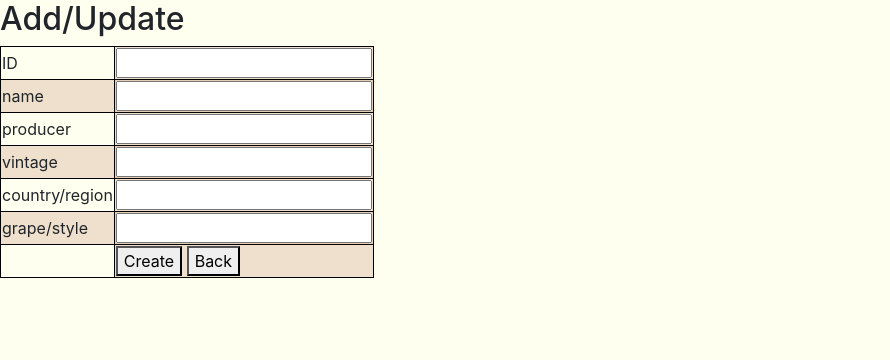
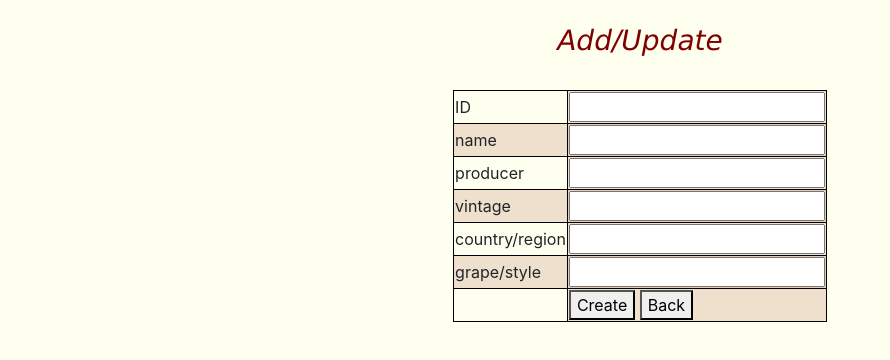
Before and after one commit to Caoimhinv/data_representation_big_project, a plain HTML site: page static_pages/index.html in a window 1280 px wide. Both pictures are taken after a click on the button "Add New Wine". Shown: the whole page, without its empty margins (0-890 px from the left). Drawn offline with nearby package versions, Linux system fonts and the light colour scheme; no server answers.

Commit message:
few minor updates

```diff
--- a/static_pages/index.html
+++ b/static_pages/index.html
@@ -24,14 +24,20 @@
             th:nth-child(even),td:nth-child(even) {
                 background-color: rgba(212, 178, 150, 0.4);
             }
+
+            table.center {
+                margin-left: auto;
+                margin-right: auto;
+            }
         </style>
     </head>
 
     <body style="background-color:ivory;">
         <div id="create-update" style="display:none">
-            <h2>Add/Update</h2>
-
-            <table id="createUpdateForm">
+            <br>
+            <h3 style="font-family:verdana;text-align:center;color:maroon;"><i>Add/Update</i></h3>
+            <br>
+            <table id="createUpdateForm" class="center">
                 <tr>
                     <td>ID</td>
                     <td><input type="number" name="ID" id="idInput"></td>
@@ -67,7 +73,8 @@
         </div>
 
         <div id="display">
-            <h1 style="font-family:verdana;text-align:center;color:maroon;"><i>Daddy's Wine Wishlist!</i></h1>
+            <br>
+            <h1 style="font-family:verdana;text-align:center;color:maroon;"><i>Daddy's wine wishlist!</i></h1><br>
             <img src="https://cf.ltkcdn.net/wine/images/orig/200786-1697x1131-red-wine.jpg" alt="wine_picture" style="border:5px solid black;width:40%;">
             <br>
             <br>
@@ -76,9 +83,7 @@
                 <tr>
                     <th>ID</th><th>name</th><th>producer</th><th>vintage</th><th>country_region</th><th>grape_style</th><th></th><th></th>
                 </tr>
-
             </table>
-
         </div>
 
         <script>
@@ -88,8 +93,8 @@
                 document.getElementById('create-button').style.display = "inline"
                 document.getElementById('create-update').style.display = "block"
                 document.getElementById('back-button').style.display = "inline"
+            }
 
-            }
             function showUpdate(thisElem){
                 var rowElement = thisElem.parentNode.parentNode;
                 wine = readWineFromRow(rowElement)
@@ -100,8 +105,8 @@
                 document.getElementById('create-button').style.display = "none"
                 document.getElementById('create-update').style.display = "block"
                 document.getElementById('back-button').style.display = "inline"
+            }
 
-            }
             function readWineFromRow(rowElement){
                 wine = {}
                 wine.ID = rowElement.getAttribute("id");
@@ -112,11 +117,10 @@
                 wine.grape_style = rowElement.cells[5].firstChild.textContent
 
                 return wine
+            }
 
-            }
             function populateForm(wine){
                 var form = document.getElementById('createUpdateForm')
-
 
                 form.querySelector('input[name="ID"]').value = wine.ID
                 form.querySelector('input[name="ID"]').disabled=true
@@ -127,9 +131,9 @@
                 form.querySelector('input[name="country_region"]').value = wine.country_region
                 form.querySelector('input[name="grape_style"]').value = wine.grape_style
             }
+
             function clearForm() {
                     var form = document.getElementById('createUpdateForm')
-
 
                     form.querySelector('input[name="ID"]').value = ''
                     form.querySelector('input[name="ID"]').disabled = false
@@ -156,18 +160,17 @@
                         addWineToTable(wine)
                         showDisplay()
                         clearForm()
-
                     },
                     error:function(xhr,status,error){
                         console.log("error"+error)
                     }
                 })
+            }
 
-            }
             function doUpdate(){
                 wine = getWineFromForm()
                 updateServer(wine)
-
+                clearForm()
             }
 
             function goBack(){
@@ -186,13 +189,13 @@
                         updateTableRow(wine)
                         showDisplay()
                         clearForm()
-
                     },
                     error: function (xhr, status, error) {
                         console.log("error" + error)
                     }
                 })
             }
+
             function doDelete(thisElem){
                 var tableElement = document.getElementById('wineTable');
                 var rowElement = thisElem.parentNode.parentNode;
@@ -209,8 +212,8 @@
                         console.log(error)
                     }
                 })
+            }
 
-            }
             function updateTableRow(wine){
                 rowElement = document.getElementById(wine.ID)
                 rowElement.cells[1].firstChild.textContent = wine.name
@@ -218,29 +221,28 @@
                 rowElement.cells[3].firstChild.textContent = wine.vintage
                 rowElement.cells[4].firstChild.textContent = wine.country_region
                 rowElement.cells[5].firstChild.textContent = wine.grape_style
-                //console.log("updating table")
             }
+
             function getWineFromForm(){
                 var form = document.getElementById('createUpdateForm')
+                var wine = {}
 
-                var wine = {}
                 wine.ID = form.querySelector('input[name="ID"]').value
                 wine.name = form.querySelector('input[name="name"]').value
                 wine.producer = form.querySelector('input[name="producer"]').value
                 wine.vintage = form.querySelector('input[name="vintage"]').value
                 wine.country_region = form.querySelector('input[name="country_region"]').value
                 wine.grape_style = form.querySelector('input[name="grape_style"]').value
-                //console.log(wine)
+
                 return wine
             }
+
             function showDisplay() {
                 document.getElementById('display').style.display = "block"
                 document.getElementById('create-update').style.display = "none"
-
             }
 
             function populateTable(){
-                //ajax getAll
                 $.ajax({
                    url:'http://127.0.0.1:5000/wines',
                    method:'GET',
@@ -253,12 +255,10 @@
                    error:function (xhr,status,error){
                        console.log ("error "+error +" code:"+status)
                    }
+               })
+            }
 
-               })
-
-            }
             function addWineToTable(wine){
-                //console.log("working so far")
                 tableElem = document.getElementById("wineTable")
                 rowElem = tableElem.insertRow(-1)
                 rowElem.setAttribute("id", wine.ID)
@@ -278,10 +278,7 @@
                 cell5.innerHTML = '<button onclick="showUpdate(this)">Update</button>'
                 cell6 = rowElem.insertCell(7)
                 cell6.innerHTML = '<button onclick="doDelete(this)">Delete</button>'
-                // cell7 = rowElem.insertCell(8)
-                // cell7.innerHTML = "<form action='https://www.w3docs.com/' method='get' target='_blank'><button type='submit'>Click me</button></form>"
                 }
-                // cell7.innerHTML = "<form action='https://www.w3docs.com/' method='get' target='_blank'><button type='submit'>Click me</button></form>"
                 populateTable()
         </script>
     </body>
```
Also changed, not shown: 1 other file. Lines whose indentation alone changed are shown as unchanged.
